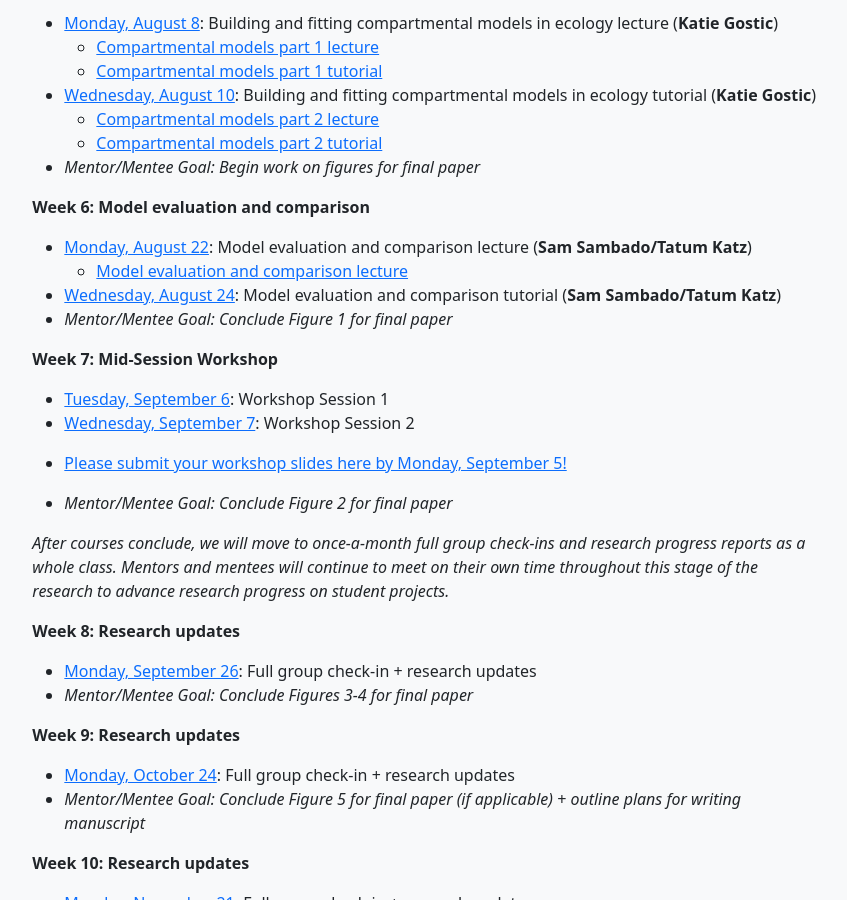
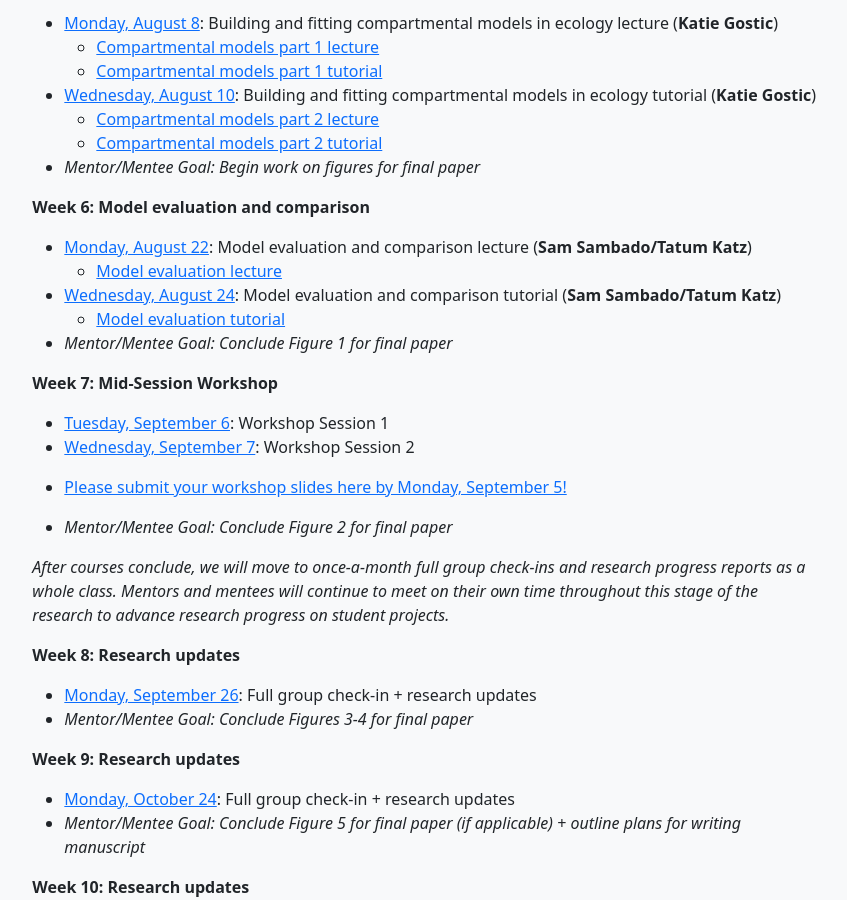
Before and after one commit to brooklabteam/coding4conservation, a Jekyll site: the page built from syllabus.md, in a window 1280 px wide and 900 px high, scrolled down 1213 px. Shown: the whole window, without its empty margins (213-1060 px from the left). Built offline with Jekyll 4.4.1, drawn with Linux system fonts in a browser that asks for light colours.

Commit message:
added Sam's tutorial

```diff
--- a/syllabus.md
+++ b/syllabus.md
@@ -58,8 +58,9 @@ permalink: /syllabus
 
 **Week 6: Model evaluation and comparison**
 * [Monday, August 22](https://ucsb.zoom.us/j/87596509637): Model evaluation and comparison lecture (**Sam Sambado/Tatum Katz**)
-  * [Model evaluation and comparison lecture](/assets/lectures/C4C-Model-Evaluations.pdf)
+  * [Model evaluation lecture](/assets/lectures/C4C-Model-Evaluations.pdf)
 * [Wednesday, August 24](https://ucsb.zoom.us/j/84057887911): Model evaluation and comparison tutorial (**Sam Sambado/Tatum Katz**)
+  * [Model evaluation tutorial](/assets/tutorials/C4C-Model-Evaluation.zip)
 * *Mentor/Mentee Goal: Conclude Figure 1 for final paper*
 
 **Week 7: Mid-Session Workshop**
```
Also changed, not shown: 1 other file.
